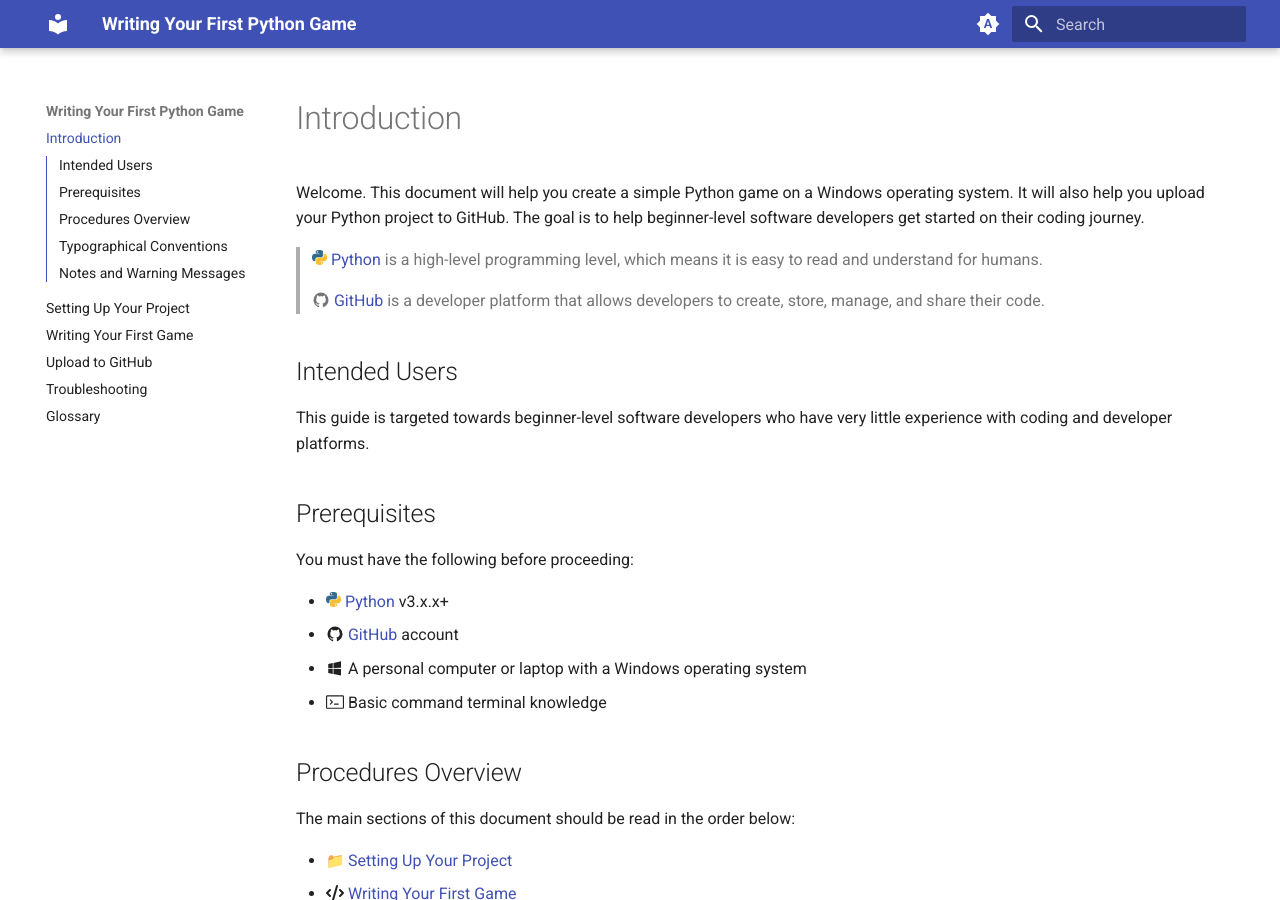
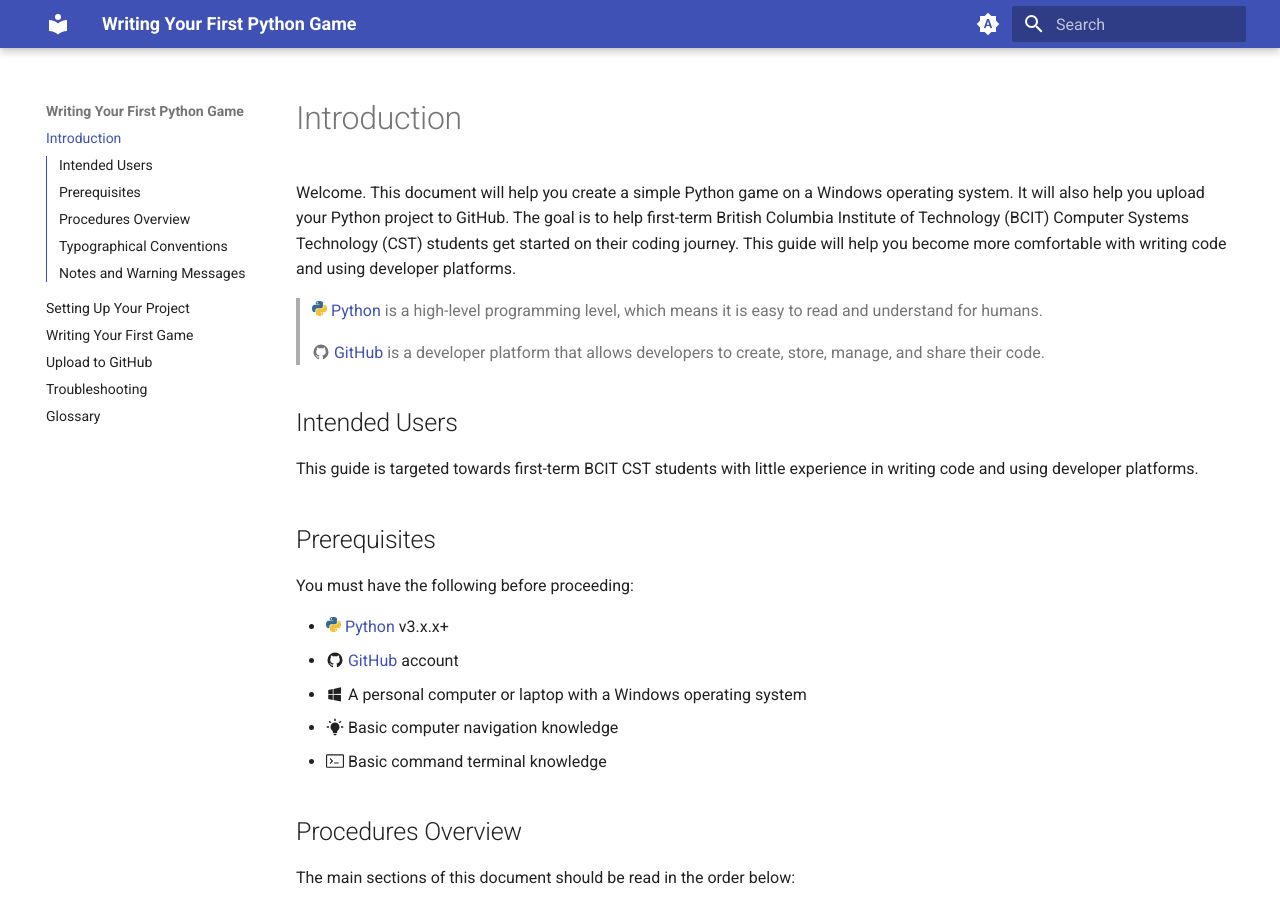
Before and after one commit to Beijzum/beijzum.github.io, an MkDocs documentation site: the page built from docs/index.md, in a window 1280 px wide and 900 px high. Built offline with MkDocs 1.6.1 and Material for MkDocs 9.7.7, drawn with Linux system fonts in a browser that asks for light colours; emoji names are drawn with the system emoji font; comment, search, counter and statistics services are not loaded.

Commit message:
CHANGE some things in intro

```diff
--- a/docs/index.md
+++ b/docs/index.md
@@ -1,6 +1,6 @@
 # Introduction
 
-Welcome. This document will help you create a simple Python game on a Windows operating system. It will also help you upload your Python project to GitHub. The goal is to help beginner-level software developers get started on their coding journey.
+Welcome. This document will help you create a simple Python game on a Windows operating system. It will also help you upload your Python project to GitHub. The goal is to help first-term British Columbia Institute of Technology (BCIT) Computer Systems Technology (CST) students get started on their coding journey. This guide will help you become more comfortable with writing code and using developer platforms.
 
 > ![PythonIcon](./assets/python_icon_small.png) [Python](https://www.python.org/) is a high-level programming level, which means it is easy to read and understand for humans.
 >
@@ -8,7 +8,7 @@
 
 ## Intended Users
 
-This guide is targeted towards beginner-level software developers who have very little experience with coding and developer platforms.
+This guide is targeted towards first-term BCIT CST students with little experience in writing code and using developer platforms.
 
 ## Prerequisites
 
@@ -17,6 +17,7 @@
 -   ![PythonIcon](./assets/python_icon_small.png) [Python](https://www.python.org/downloads/) v3.x.x+
 -   :material-github: [GitHub](https://github.com/) account
 -   :material-microsoft-windows: A personal computer or laptop with a Windows operating system
+-   :material-lightbulb-on: Basic computer navigation knowledge
 -   :octicons-terminal-24: Basic command terminal knowledge
 
 ## Procedures Overview
```
Also changed, not shown: docs/Setting Up Your Project.md (+1 -1 lines).
